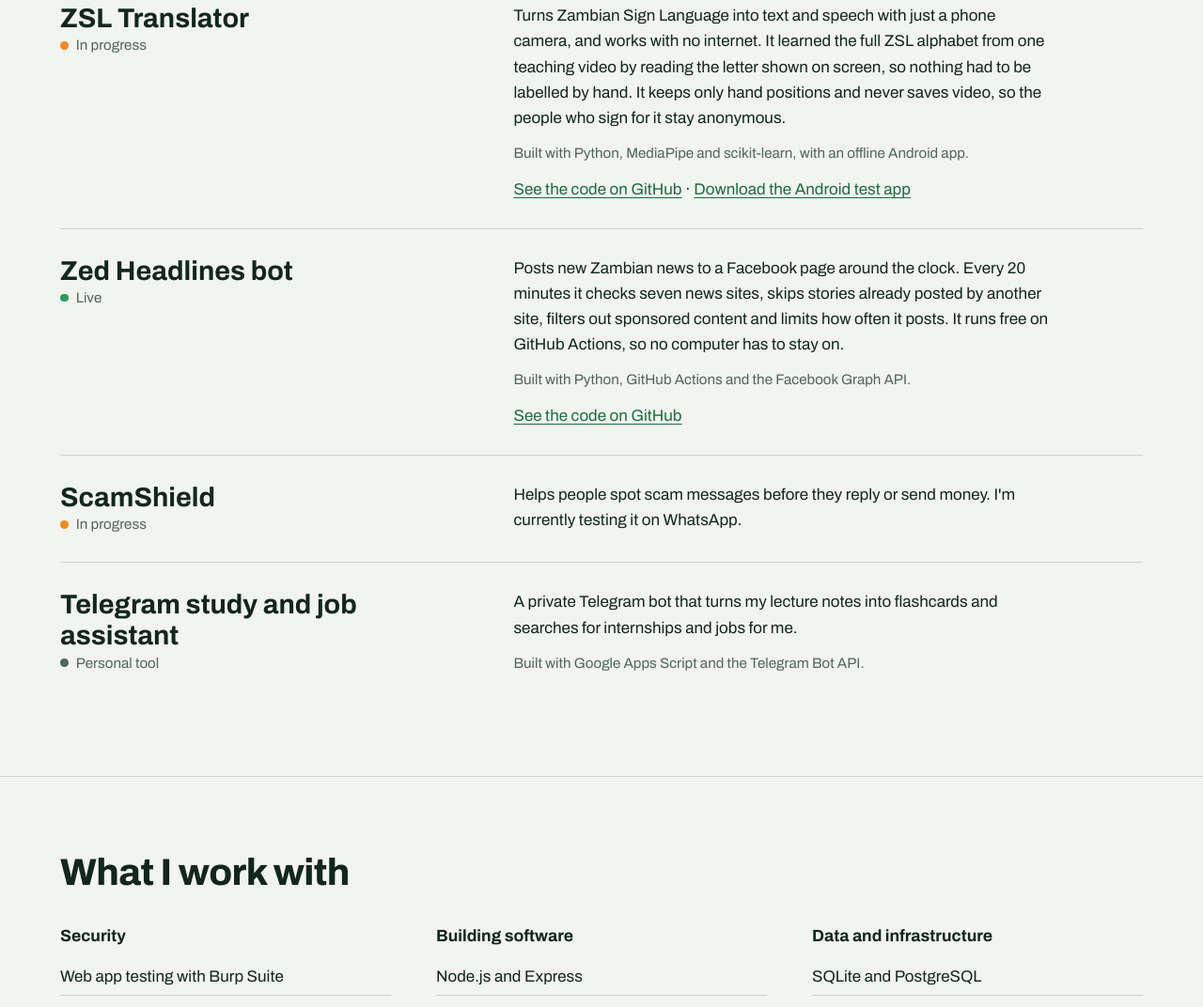
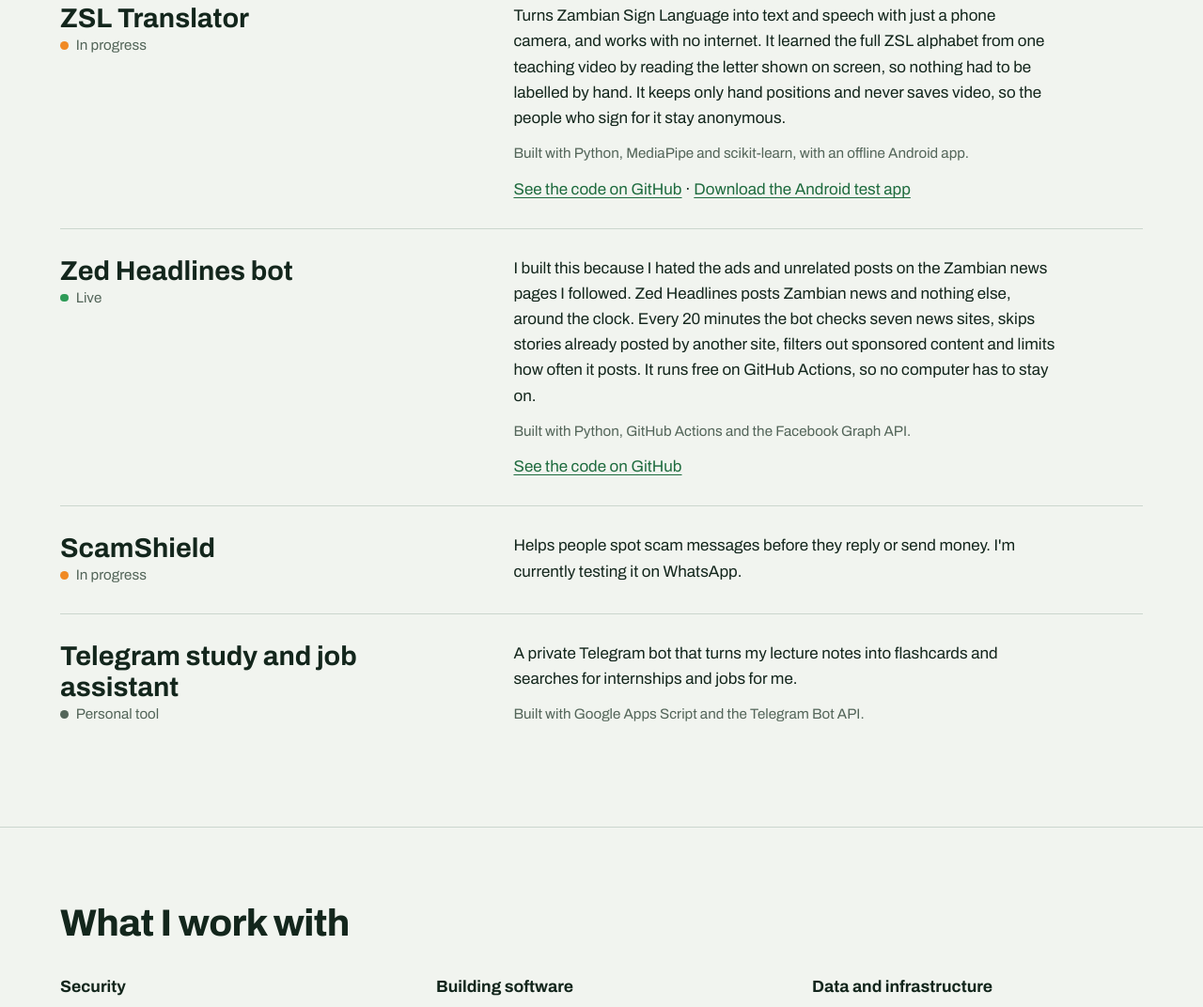
Before and after one commit to aubreylubasi/aubreylubasi.github.io, a plain HTML site: page index.html in a window 1280 px wide. Shown: the part 1387-2459 px from the top of the page at 94% size. Drawn offline with Linux system fonts and the light colour scheme; a web font is replaced by a local one.

Commit message:
Zed Headlines: say why I built it (#1)
Claude-Session: https://claude.ai/code/session_01P48ZmvptDq2Nhrb3FaUcQb

Co-authored-by: Aubrey Lubasi <aubreylubasi@users.noreply.github.com>
Co-authored-by: Claude Fable 5.2 <noreply@anthropic.com>

```diff
--- a/index.html
+++ b/index.html
@@ -246,7 +246,7 @@
           <p class="status live">Live</p>
         </div>
         <div>
-          <p>Posts new Zambian news to a Facebook page around the clock. Every 20 minutes it checks seven news sites, skips stories already posted by another site, filters out sponsored content and limits how often it posts. It runs free on GitHub Actions, so no computer has to stay on.</p>
+          <p>I built this because I hated the ads and unrelated posts on the Zambian news pages I followed. Zed Headlines posts Zambian news and nothing else, around the clock. Every 20 minutes the bot checks seven news sites, skips stories already posted by another site, filters out sponsored content and limits how often it posts. It runs free on GitHub Actions, so no computer has to stay on.</p>
           <p class="built">Built with Python, GitHub Actions and the Facebook Graph API.</p>
           <p class="links"><a href="https://github.com/aubreylubasi/zed-headlines-bot">See the code on GitHub</a></p>
         </div>
```
